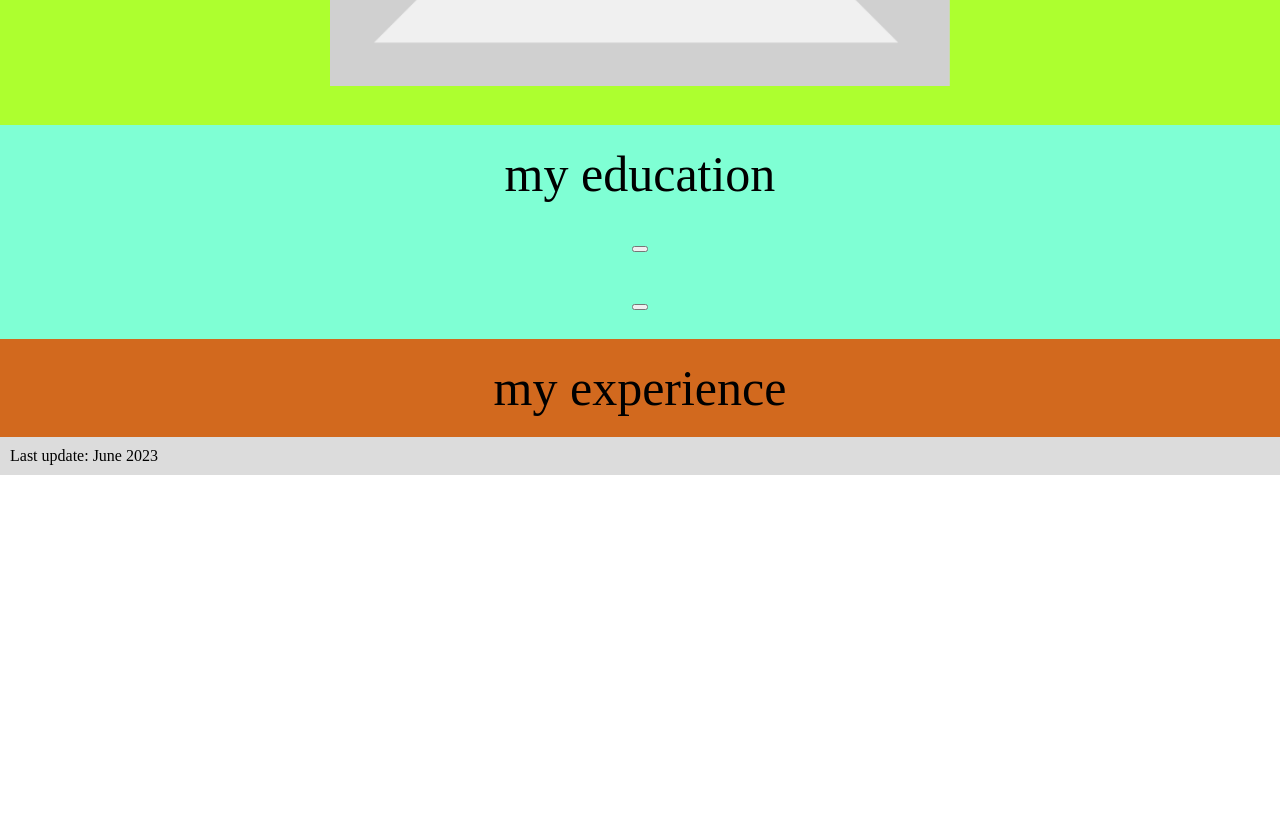
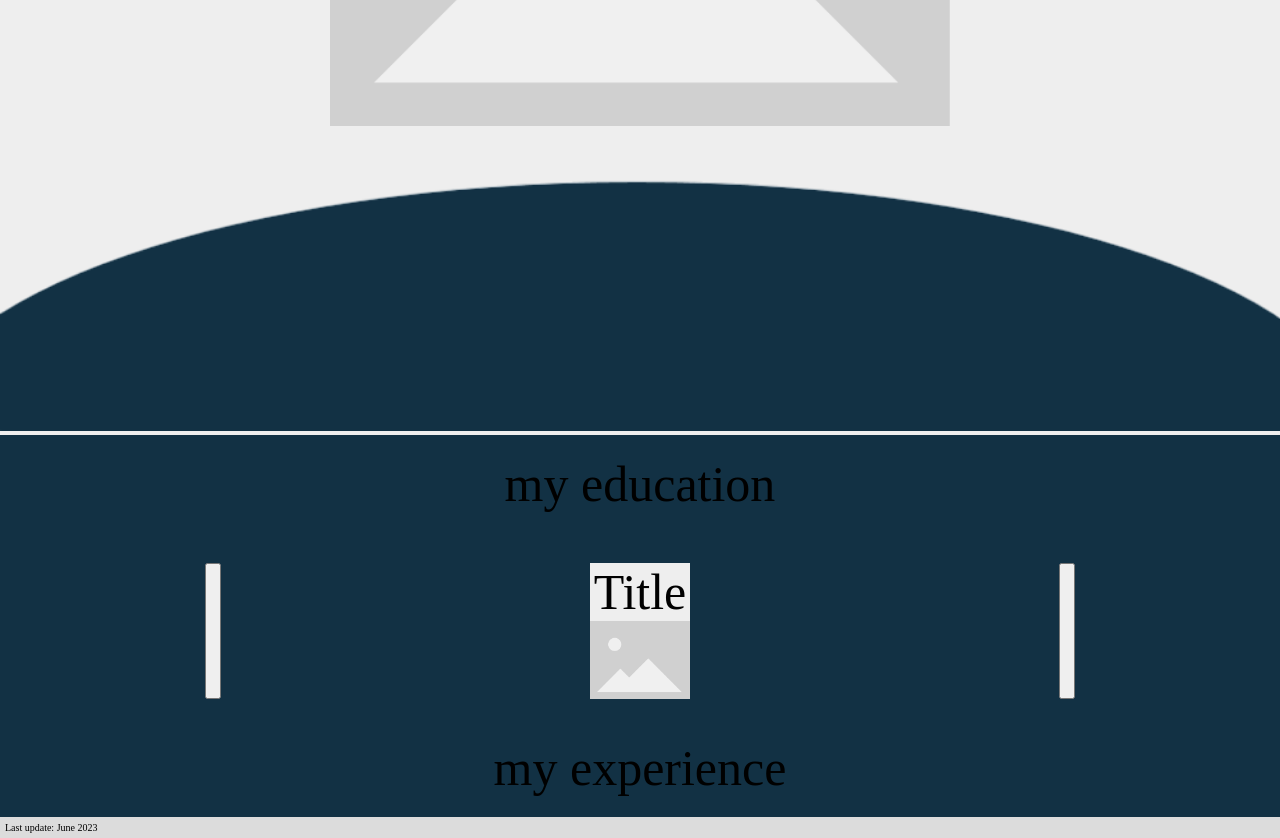
Before and after one commit to KoKeFD12/Jorge-Portfolio, a plain HTML site: page index.html in a window 1280 px wide. Shown: the part 680-1518 px from the top of the page. Before the commit the page ends 1155 px from the top, so only its background shows below. Drawn offline with Linux system fonts and the light colour scheme.

Commit message:
(23-06-2023) Added background to the body and some more elements

```diff
--- a/index.html
+++ b/index.html
@@ -20,12 +20,12 @@
         <div id="surname">Fernández</div>
         <img src="./img/placeholder.png" alt="Jorge" id="myself-img">
     </div>
+    <img src="./img/transition.png" alt="transition" id="color-transition">
     <div id="education">
         <div id="education-title">my education</div>
         <div id="edu-container">
             <button class="arrow"></button>
-            <div id="qualifications"></div>
-            <div id="hobbies"></div>
+            <div class="edu-box">Title<img src="./img/placeholder.png" width="100px"></div>
             <button class="arrow"></button>
         </div>
     </div>
--- a/style.css
+++ b/style.css
@@ -1,13 +1,15 @@
+@import url('https://fonts.googleapis.com/css2?family=Permanent+Marker&display=swap');
+
 body {
     margin: 0px;
+    background-color:  #EEEEEE;
 }
 header {
-    background-color: grey;
     font-size: 20px;
 }
 #navbar {
     margin: 0px;
-    padding: 20px;
+    padding: 15px;
 }
 li{
     display: inline;
@@ -18,8 +20,8 @@ li{
     margin-left: 20px;
 }
 #myself {
-    background-color: greenyellow;
     text-align: center;
+    font-family: 'Permanent Marker', cursive;
     padding: 20px;
     font-size: 80px;
 }
@@ -27,19 +29,34 @@ li{
     width: 50%;
     margin-top: 20px;
 }
+#color-transition{
+    width: 100%;
+    margin-bottom: 0px;
+}
 #education {
-    background-color: aquamarine;
+    background-color: #123144;
     text-align: center;
     padding: 20px;
     font-size: 50px;
 }
+#edu-container {
+    display: flex;
+    justify-content: space-around;
+    padding-top: 50px;
+}
+.edu-box {
+    background-color: #EEEEEE;
+    display: flex;
+    flex-direction: column;
+}
 #experience {
-    background-color: chocolate;
+    background-color: #123144;
     text-align: center;
     padding: 20px;
     font-size: 50px;
 }
 footer {
     background-color: gainsboro;
-    padding: 10px;
+    padding: 5px;
+    font-size: 10px;
 }
```
Also changed, not shown: img/transition.png (added).
